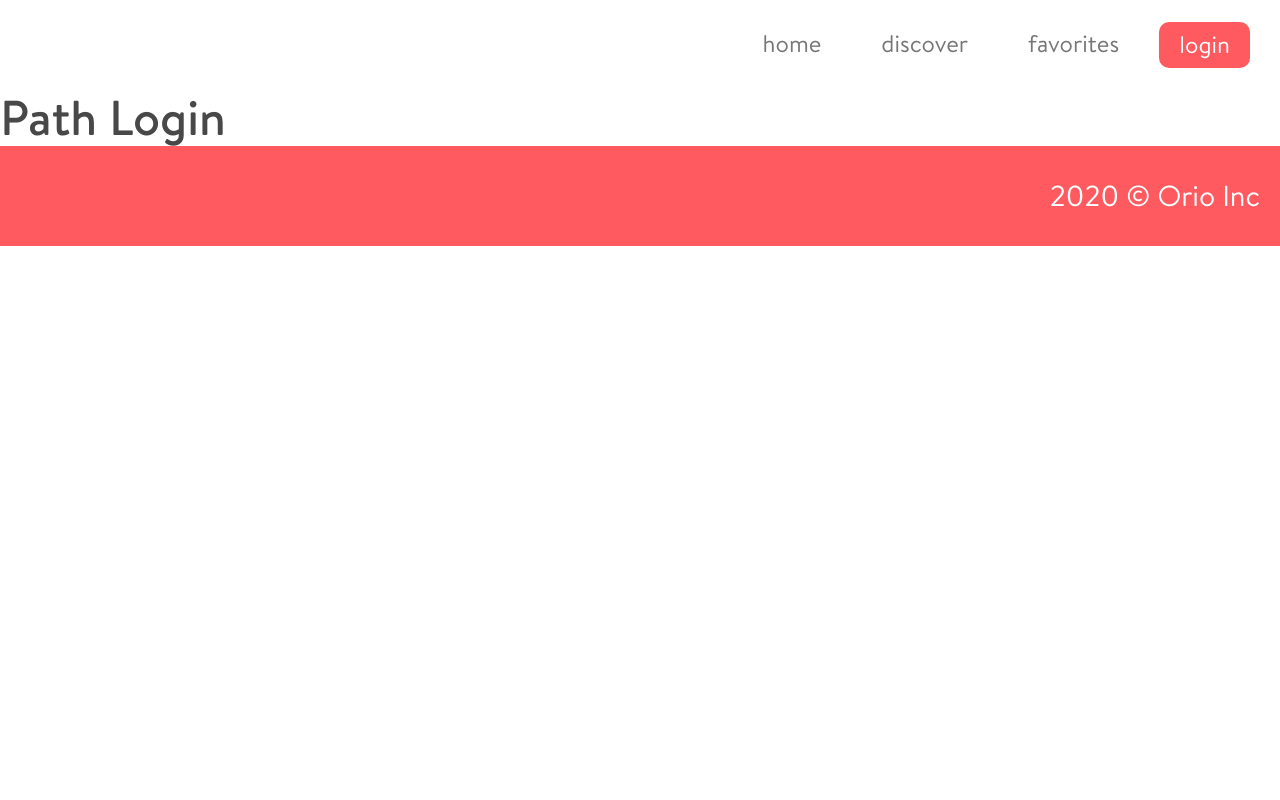
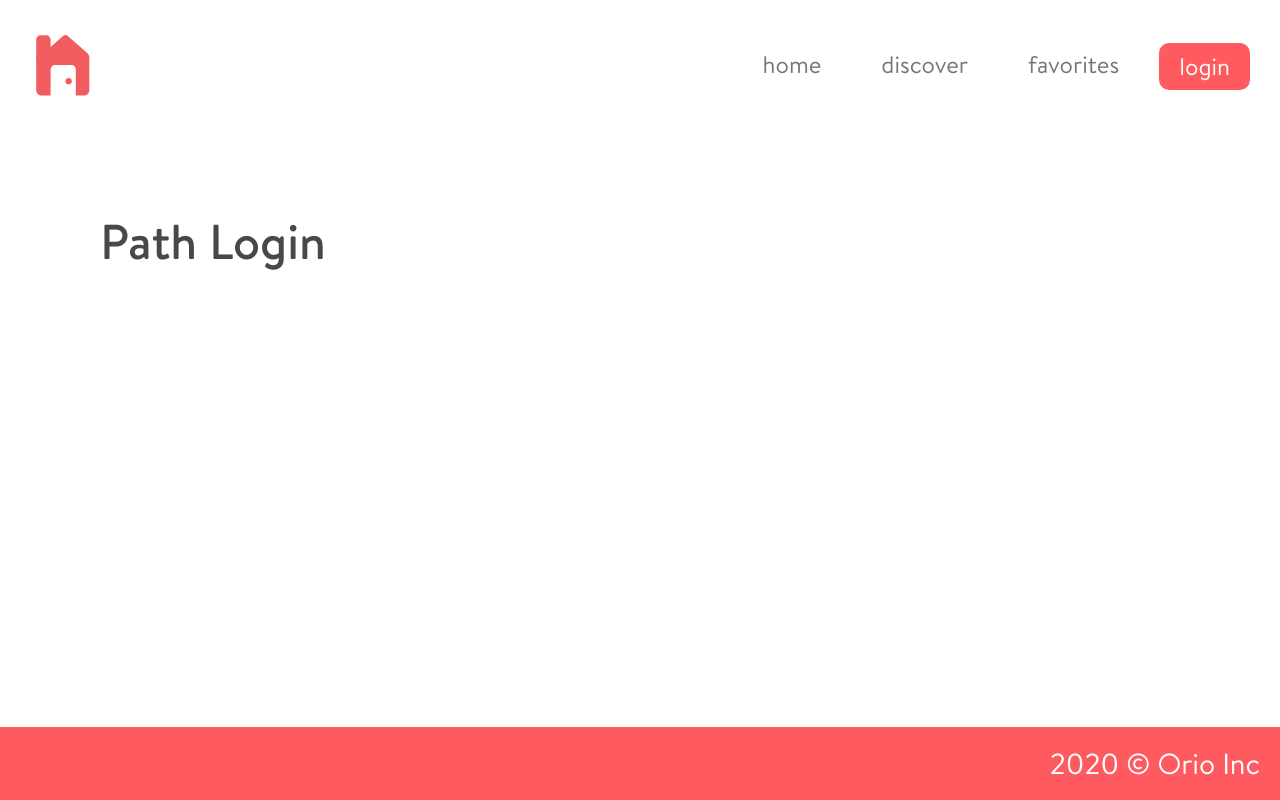
Before and after one commit to kartmanny/orio, a React (Create React App) app: page /login in a window 1280 px wide. Built offline with nearby package versions, Linux system fonts and the light colour scheme.

Commit message:
Slightly modified body markup

```diff
--- a/src/App.tsx
+++ b/src/App.tsx
@@ -1,10 +1,22 @@
 import React from 'react';
+import styled from 'styled-components';
 import { BrowserRouter, Switch, Route } from 'react-router-dom';
 import 'assets/styles/app.scss';
 
 import Navbar from 'components/Navbar';
 import Text from 'components/Text';
 import Footer from 'components/Footer';
+
+const BodyWrapper = styled.div`
+  display: flex;
+  flex-direction: column;
+  min-height: 100vh;
+`;
+
+const Main = styled.div`
+  margin-bottom: auto;
+  padding: 8rem 10rem;
+`;
 
 const ROUTES = [
   {
@@ -40,8 +52,10 @@ const ROUTES = [
 
 function App() {
   return (
+    <BodyWrapper>
       <BrowserRouter>
         <Navbar routes={ROUTES} />
+        <Main>
           <Switch>
             {ROUTES.filter(route => route.render).map(
               ({ path, component, exact, name }) => (
@@ -54,8 +68,10 @@ function App() {
               )
             )}
           </Switch>
+        </Main>
         <Footer />
       </BrowserRouter>
+    </BodyWrapper>
   );
 }
 
--- a/src/components/Footer/Footer.tsx
+++ b/src/components/Footer/Footer.tsx
@@ -4,8 +4,7 @@ import styled from 'styled-components';
 import Text from 'components/Text';
 
 const FooterWrapper = styled.footer`
-  padding: 1rem 2rem;
-  min-height: 10vh;
+  padding: 2rem;
   display: flex;
   justify-content: flex-end;
   align-items: center;
--- a/src/components/Navbar/Navbar.tsx
+++ b/src/components/Navbar/Navbar.tsx
@@ -2,6 +2,8 @@ import React from 'react';
 import styled from 'styled-components';
 import cx from 'classnames';
 import { NavLink } from 'react-router-dom';
+
+import logo from 'assets/img/logo.svg';
 
 import Text from 'components/Text';
 import styles from 'components/Navbar/navbar.module.scss';
@@ -29,6 +31,9 @@ const Nav = styled.nav`
 function Navbar({ routes }: INavbarProps) {
   return (
     <Nav>
+      <NavLink to="/" style={{ marginRight: 'auto' }}>
+        <img src={logo} alt="logo" height={90} />
+      </NavLink>
       {routes
         .filter(route => route.render)
         .map(({ path, name, cta = false, exact = true }, index) => (
```
Lines whose indentation alone changed are shown as unchanged.
